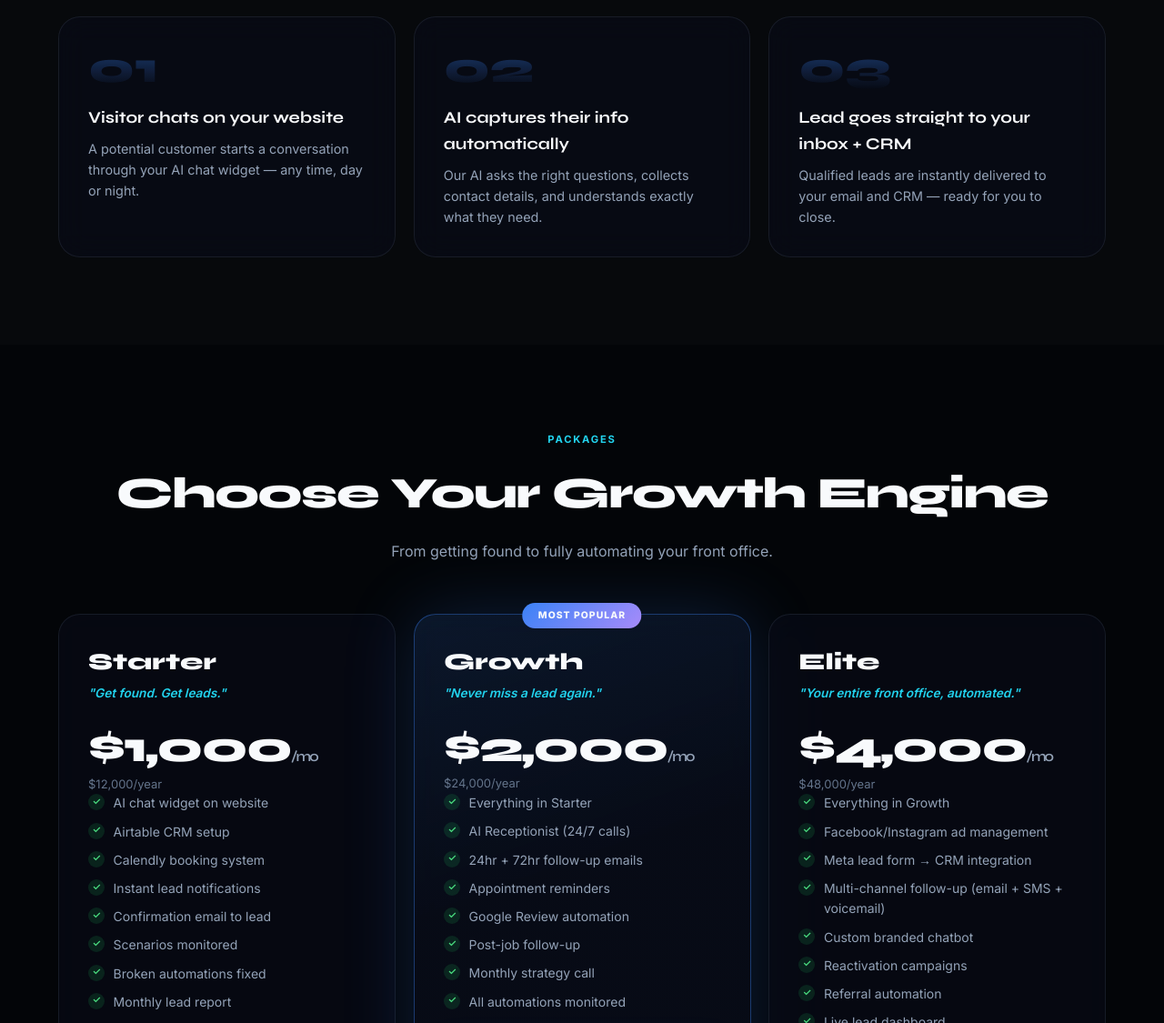
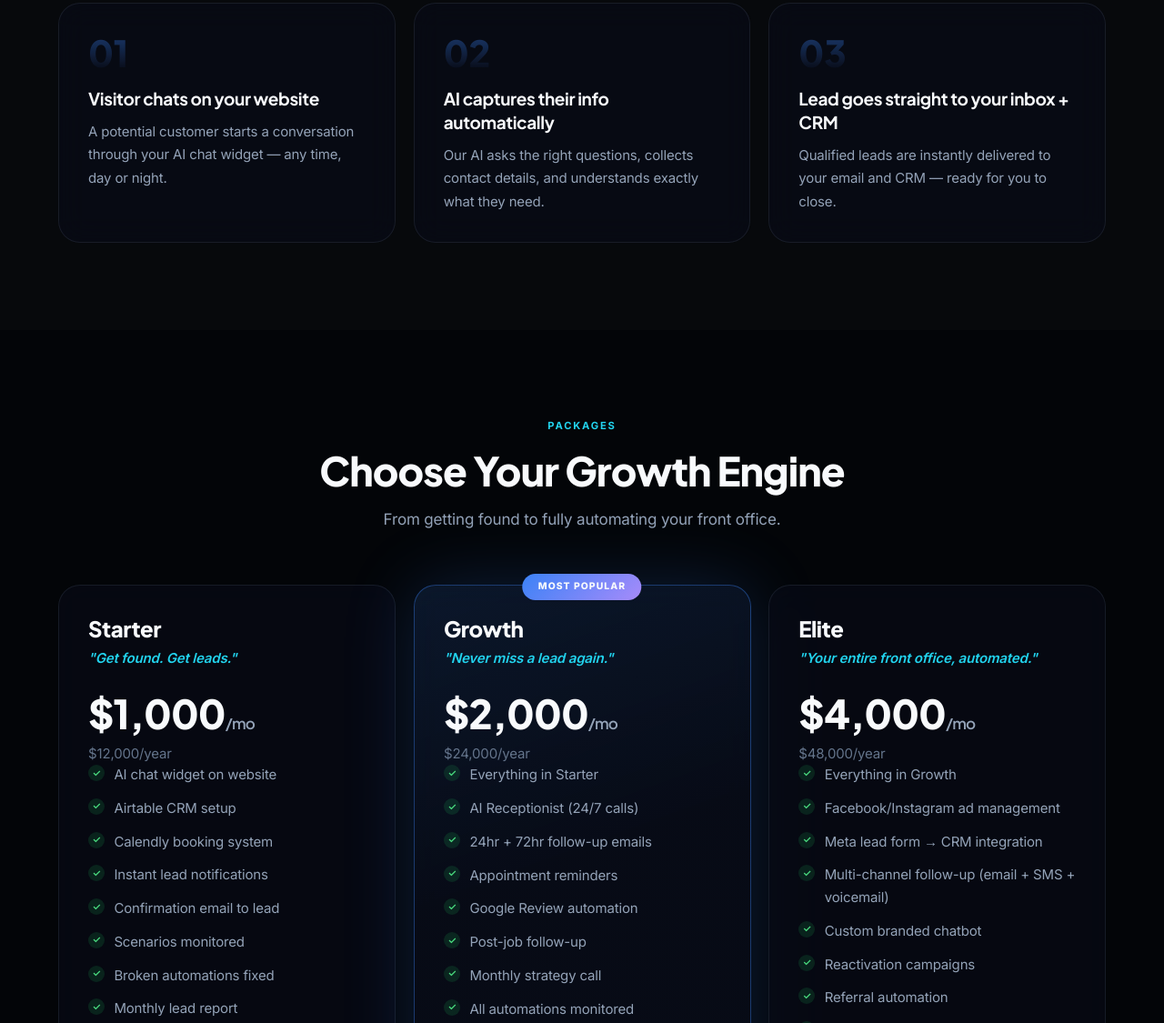
Before and after one commit to mustafanoori071/intelligence-ai, a plain HTML site: page index.html in a window 1280 px wide. Shown: the part 1133-2258 px from the top of the page at 91% size. Drawn offline with Linux system fonts and the light colour scheme; a script that the page names is missing.

Commit message:
Improve typography readability and confirm ROI section removed.
Co-authored-by: Cursor <cursoragent@cursor.com>

```diff
--- a/index.html
+++ b/index.html
@@ -8,7 +8,7 @@
   <meta property="og:image" content="assets/hero-bg.jpg">
   <link rel="preconnect" href="https://fonts.googleapis.com">
   <link rel="preconnect" href="https://fonts.gstatic.com" crossorigin>
-  <link href="https://fonts.googleapis.com/css2?family=Inter:wght@400;500;600;700;800&family=Syne:wght@600;700;800&display=swap" rel="stylesheet">
+  <link href="https://fonts.googleapis.com/css2?family=Inter:wght@400;500;600;700;800&family=Plus+Jakarta+Sans:wght@600;700;800&display=swap" rel="stylesheet">
   <link rel="canonical" href="https://getintelligence.co/">
   <script src="https://widgets.leadconnectorhq.com/loader.js" data-resources-url="https://widgets.leadconnectorhq.com/chat-widget/loader.js" data-widget-id="6a405fcaa3d7dca4976092f1" data-source="WEB_USER"></script>
   <style>
@@ -34,13 +34,16 @@
       font-family: 'Inter', system-ui, sans-serif;
       background: var(--bg);
       color: var(--text);
-      line-height: 1.6;
+      font-size: 1rem;
+      line-height: 1.7;
+      letter-spacing: -0.01em;
       -webkit-font-smoothing: antialiased;
       overflow-x: hidden;
     }
 
-    h1, h2, h3, .logo, .price-amount, .stat-num {
-      font-family: 'Syne', 'Inter', sans-serif;
+    h1, h2, h3, .logo, .price-amount, .stat-num, .tier-name {
+      font-family: 'Plus Jakarta Sans', 'Inter', sans-serif;
+      letter-spacing: -0.02em;
     }
 
     .container {
@@ -227,10 +230,10 @@
     }
 
     .hero h1 {
-      font-size: clamp(2.75rem, 5.5vw, 4.25rem);
+      font-size: clamp(2.5rem, 5vw, 3.75rem);
       font-weight: 800;
-      line-height: 1.02;
-      letter-spacing: -0.04em;
+      line-height: 1.15;
+      letter-spacing: -0.02em;
       margin-bottom: 1.25rem;
       animation: fadeUp 0.8s 0.1s ease both;
     }
@@ -246,7 +249,7 @@
     .hero-sub {
       font-size: 1.125rem;
       color: var(--muted);
-      line-height: 1.75;
+      line-height: 1.8;
       margin-bottom: 2rem;
       animation: fadeUp 0.8s 0.2s ease both;
     }
@@ -437,17 +440,20 @@
 
     .section-title {
       text-align: center;
-      font-size: clamp(2rem, 4vw, 3rem);
+      font-size: clamp(1.875rem, 3.5vw, 2.75rem);
       font-weight: 800;
-      letter-spacing: -0.03em;
+      line-height: 1.25;
+      letter-spacing: -0.02em;
       margin-bottom: 0.75rem;
     }
 
     .section-desc {
       text-align: center;
       color: var(--muted);
-      max-width: 540px;
+      max-width: 560px;
       margin: 0 auto 3.5rem;
+      font-size: 1.0625rem;
+      line-height: 1.75;
     }
 
     /* Steps */
@@ -475,10 +481,10 @@
     }
 
     .step-num {
-      font-family: 'Syne', sans-serif;
-      font-size: 3rem;
+      font-family: 'Plus Jakarta Sans', sans-serif;
+      font-size: 2.5rem;
       font-weight: 800;
-      line-height: 1;
+      line-height: 1.1;
       background: linear-gradient(180deg, rgba(59,130,246,0.4), transparent);
       -webkit-background-clip: text;
       -webkit-text-fill-color: transparent;
@@ -486,8 +492,8 @@
       margin-bottom: 1rem;
     }
 
-    .step h3 { font-size: 1.125rem; font-weight: 700; margin-bottom: 0.5rem; }
-    .step p { color: var(--muted); font-size: 0.9rem; }
+    .step h3 { font-size: 1.1875rem; font-weight: 700; margin-bottom: 0.65rem; line-height: 1.35; }
+    .step p { color: var(--muted); font-size: 0.9375rem; line-height: 1.7; }
 
     /* Pricing */
     .pricing-grid {
@@ -533,33 +539,35 @@
     }
 
     .tier-name {
-      font-family: 'Syne', sans-serif;
-      font-size: 1.6rem;
+      font-size: 1.5rem;
       font-weight: 800;
-      margin-bottom: 0.2rem;
+      margin-bottom: 0.35rem;
+      line-height: 1.3;
     }
 
     .tier-tagline {
       color: var(--cyan);
-      font-size: 0.85rem;
+      font-size: 0.9375rem;
       font-weight: 600;
       font-style: italic;
       margin-bottom: 1.5rem;
+      line-height: 1.5;
     }
 
     .price-amount {
-      font-size: 3rem;
+      font-size: 2.75rem;
       font-weight: 800;
-      letter-spacing: -0.04em;
-      line-height: 1;
+      letter-spacing: -0.02em;
+      line-height: 1.15;
     }
 
-    .price-amount span { font-size: 1rem; font-weight: 500; color: var(--muted); }
+    .price-amount span { font-size: 1.0625rem; font-weight: 500; color: var(--muted); }
 
     .price-setup, .price-annual {
-      font-size: 0.8125rem;
+      font-size: 0.9375rem;
       color: var(--dim);
-      margin-top: 0.35rem;
+      margin-top: 0.5rem;
+      line-height: 1.5;
     }
 
     .feature-group-label {
@@ -575,15 +583,16 @@
       list-style: none;
       display: flex;
       flex-direction: column;
-      gap: 0.55rem;
+      gap: 0.75rem;
     }
 
     .feature-list li {
       display: flex;
       align-items: flex-start;
-      gap: 0.6rem;
-      font-size: 0.875rem;
+      gap: 0.65rem;
+      font-size: 0.9375rem;
       color: var(--muted);
+      line-height: 1.65;
     }
 
     .feature-list li::before {
@@ -667,9 +676,10 @@
     }
 
     .cta-inner h2 {
-      font-size: clamp(1.85rem, 4vw, 2.75rem);
+      font-size: clamp(1.85rem, 4vw, 2.5rem);
       font-weight: 800;
-      letter-spacing: -0.03em;
+      line-height: 1.25;
+      letter-spacing: -0.02em;
       margin-bottom: 0.75rem;
     }
 
@@ -677,6 +687,7 @@
       color: var(--muted);
       max-width: 480px;
       margin: 0 auto 2rem;
+      line-height: 1.75;
     }
 
     /* Footer */
@@ -689,7 +700,7 @@
     .footer-main { text-align: center; }
 
     .footer-brand {
-      font-family: 'Syne', sans-serif;
+      font-family: 'Plus Jakarta Sans', sans-serif;
       font-size: 1.15rem;
       font-weight: 800;
       margin-bottom: 1rem;
@@ -751,7 +762,7 @@
       position: relative;
     }
 
-    .legal-content h2 { font-family: 'Syne', sans-serif; font-size: 1.5rem; font-weight: 800; }
+    .legal-content h2 { font-size: 1.5rem; font-weight: 800; line-height: 1.3; }
     .legal-updated { font-size: 0.8125rem; color: var(--dim); margin: 0.25rem 0 1.5rem; }
     .legal-content h3 { font-size: 1rem; font-weight: 700; margin: 1.25rem 0 0.5rem; }
     .legal-content p, .legal-content li { font-size: 0.9375rem; color: var(--muted); line-height: 1.7; margin-bottom: 0.75rem; }
```
